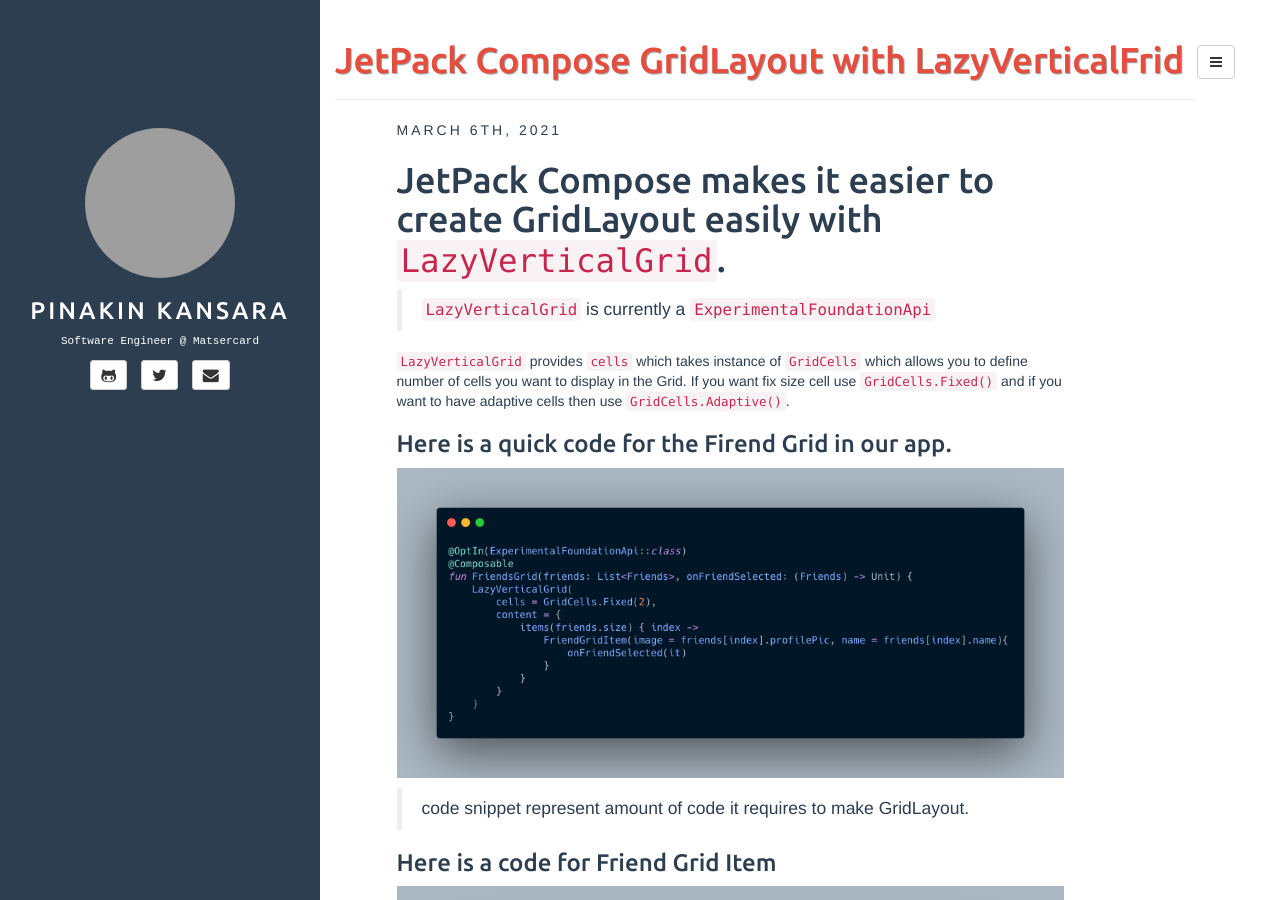
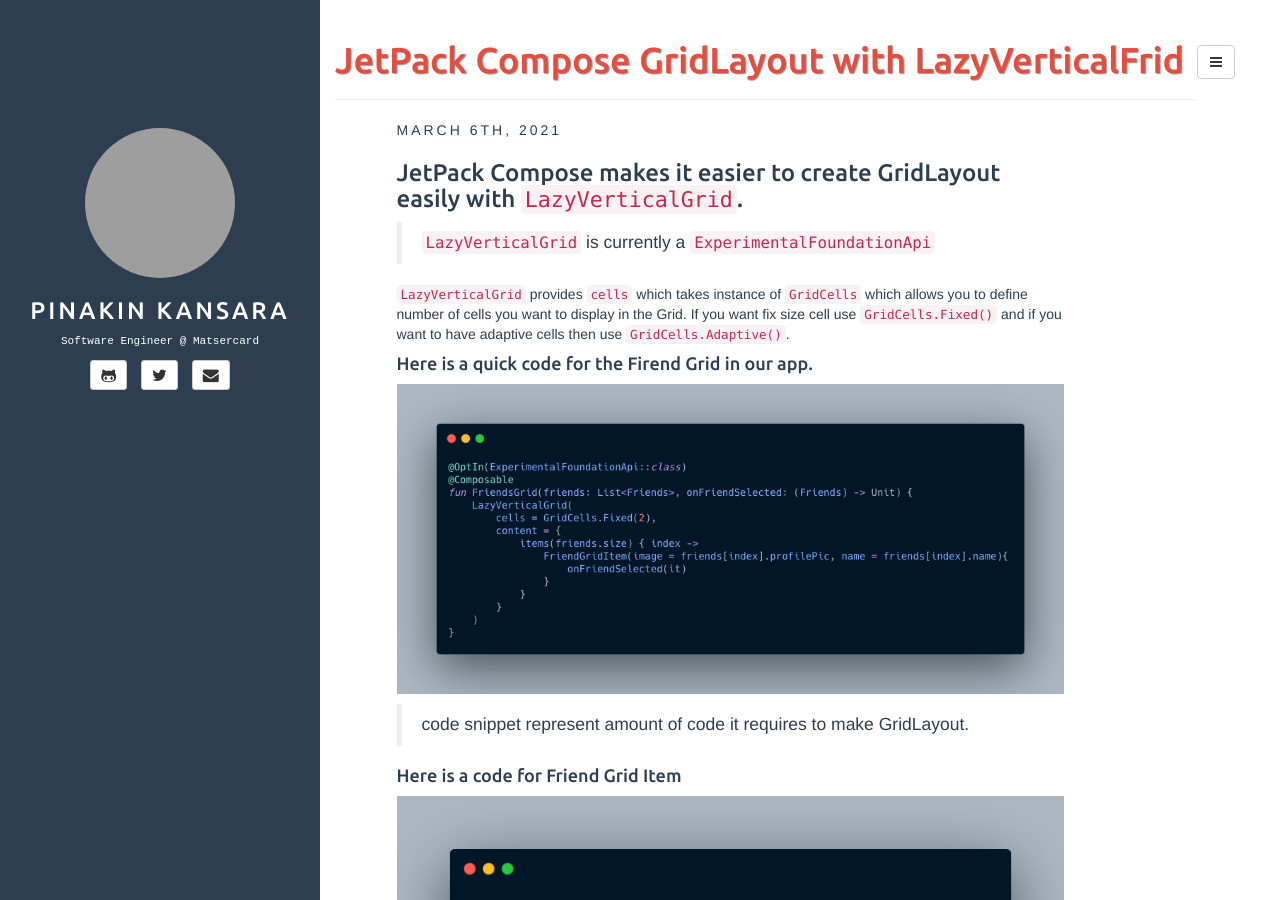
Before and after one commit to pinakinkansara/pinakinkansara.github.io, a Jekyll site: the page built from _posts/2021-03-06-Compose Grid.md, in a window 1280 px wide and 900 px high. Built offline with Jekyll 4.4.1, drawn with Linux system fonts in a browser that asks for light colours; grey boxes are pictures that could not be loaded.

Commit message:
change formating

````diff
--- a/_posts/2021-03-06-Compose Grid.md
+++ b/_posts/2021-03-06-Compose Grid.md
@@ -5,21 +5,23 @@ categories: [Android, Kotlin]
 tags: [JetpackCompose, Android, Kotlin, AndroidStudio]
 description: Jetpack Compose provides very easy api for creating GridView, and that to without need of XML and Adapters ;-)
 ---
-# JetPack Compose makes it easier to create GridLayout easily with ```LazyVerticalGrid```.
+### JetPack Compose makes it easier to create GridLayout easily with ```LazyVerticalGrid```.
+
 
 > ```LazyVerticalGrid``` is currently a ```ExperimentalFoundationApi```
+
 
 
 ```LazyVerticalGrid``` provides ```cells``` which takes instance of ```GridCells``` which allows you to define number of cells you want to display in the Grid.
 If you want fix size cell use  ```GridCells.Fixed()``` and if you want to have adaptive cells then use ```GridCells.Adaptive()```.
 
 
-### Here is a quick code for the Firend Grid in our app.
+#### Here is a quick code for the Firend Grid in our app.
 ![image](/assets/images/FriendsGrid.png)
 > code snippet represent amount of code it requires to make GridLayout.
 
-### Here is a code for Friend Grid Item
+#### Here is a code for Friend Grid Item
 ![image](/assets/images/FriendListItem.png)
 
 
-#### Complete source code for the post can be found at [Github](https://github.com/pinakinkansara/ComposePlayGround/tree/gridview)
+##### Complete source code for the post can be found at [Github](https://github.com/pinakinkansara/ComposePlayGround/tree/gridview)
````
